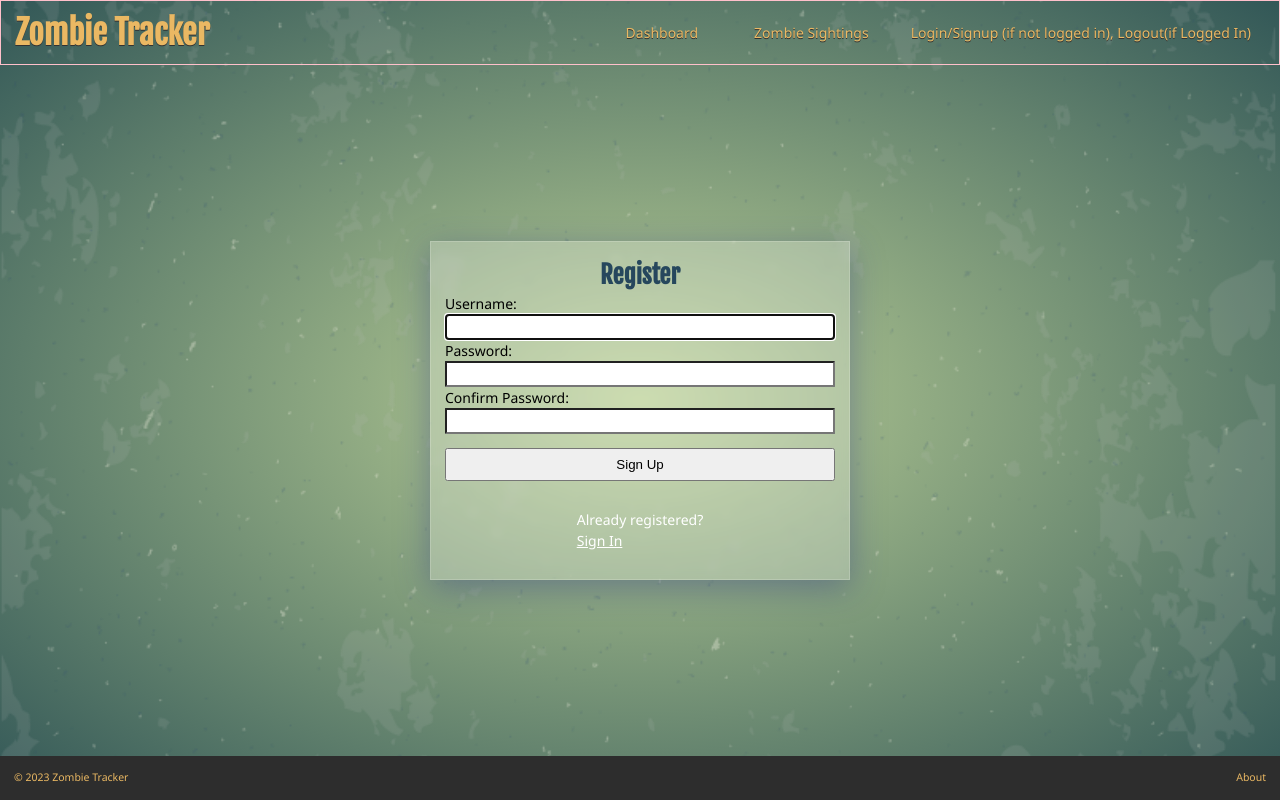
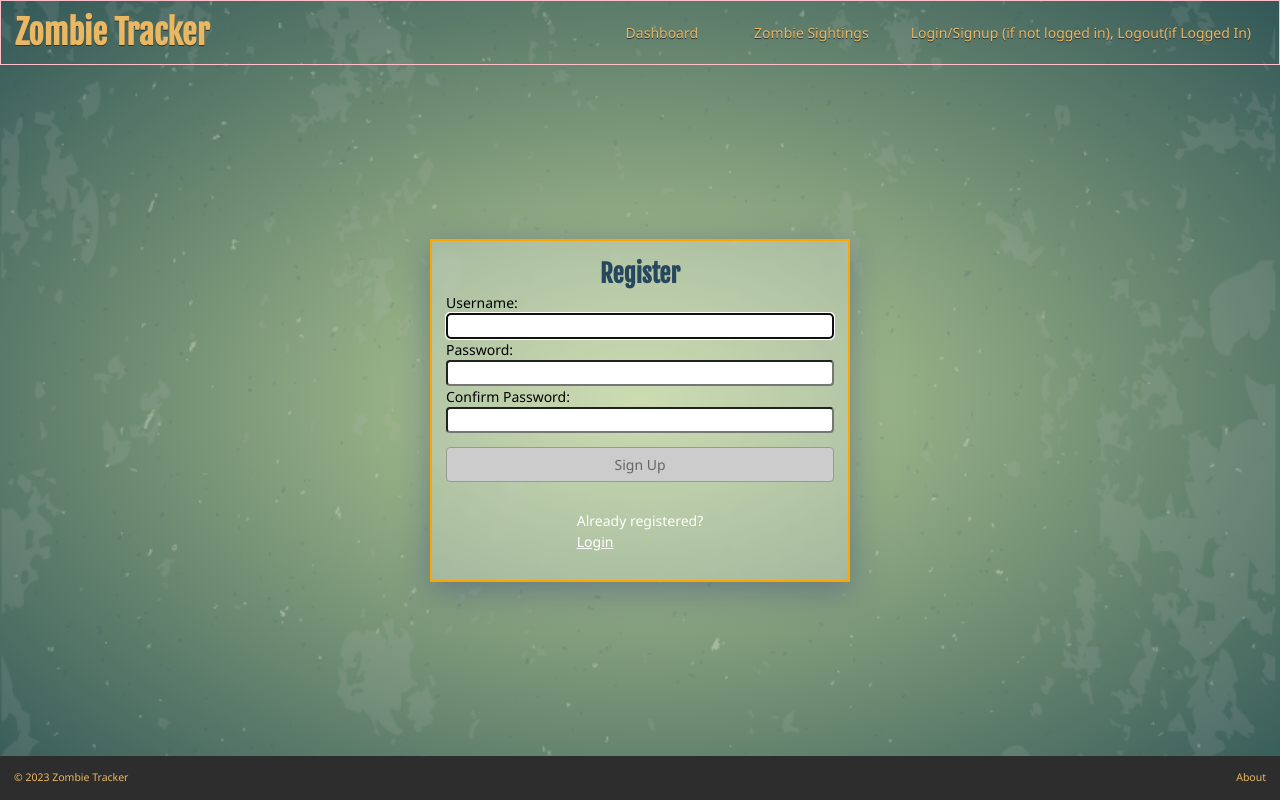
Before and after one commit to RHemstad/Zombie_tracker, a React (Create React App) app in the folder client/: page /register in a window 1280 px wide. Built offline with nearby package versions, Linux system fonts and the light colour scheme; a web font is replaced by a local one.

Commit message:
styled disable button

```diff
--- a/client/src/components/button/button.css
+++ b/client/src/components/button/button.css
@@ -46,17 +46,28 @@
   }
 
 
-  /* ************************************************************ */
-  /* DISABLED BUTTON */
-  /* ************************************************************ */
+/* ************************************************************ */
+/* DISABLED BUTTON */
+/* ************************************************************ */
 
-  .disabled {
+/* TODO: confirm disabled button styling passes accessibility */
 
-
+.primary-button:disabled,
+.primary-button[disabled] {
+  border: 1px solid #999999;
+  background-color: #cccccc;
+  color: #666666;
+  width: 100%;
   }
 
 
+/* ************************************************************ */
+/* PRIMARY BUTTON FORM */
+/* ************************************************************ */
 
+form .primary-button {
+  width: 100%;
+}
 
 
 
--- a/client/src/components/login/Login.jsx
+++ b/client/src/components/login/Login.jsx
@@ -1,12 +1,20 @@
+import './login.css';
+import '../../css/forms.css'
 import {useRef, useState, useEffect, useContext } from 'react'
 import AuthContext from '../../context/AuthProvider'
 import Button from '../button/Button';
 import axios from '../../api/axios';
+import { Link, useNavigate } from "react-router-dom";
 
 const LOGIN_URL = 'http://localhost:3500/login';
 //todo set up stricter authentication
 //const LOGIN_URL = 'http://localhost:3500/api/auth/login';
+
+
+//Login - aka sign in to existing account
+//Using the term ‘login’ means that at a glance the user can instantly tell the difference between ‘Login’ and ‘Sign up’.
 const Login = () => {
+    const navigate = useNavigate();
     //const { setAuth } = useContext(AuthContext);
 
     //ref to set focus on input
@@ -73,7 +81,7 @@ const Login = () => {
 
   return (
     <>
-    <section id="register" className="glass-effect">
+    <section id="login" className="glass-effect">
     {/* error message at top */}
     <p ref={errRef} className={errMsg ? "errmsg" : "offscreen"} aria-live="assertive">{errMsg}</p>
 
@@ -97,7 +105,7 @@ const Login = () => {
         {/* **** PASSWORD **** */}
         {/* ******************* */}
 
-<label htmlFor="password">Username</label>
+<label htmlFor="password">Password</label>
     <input
         type="password"
         id="pasword"
@@ -106,15 +114,14 @@ const Login = () => {
         required
     />
 
-    <button type="submit">Sign In</button>
+    <Button className="primary-button" type="submit">Login</Button>
 </form>
 
     {/* END FORM */}
 
     <p>Need an Account?<br />
     <span className="line">
-            {/*put router link here*/}
-            <a href="#">Sign Up (Register)</a>
+            <Link to="/register">Sign Up</Link>
     </span>
     </p>
 
--- a/client/src/components/login/login.css
+++ b/client/src/components/login/login.css
@@ -0,0 +1,13 @@
+#login {
+    max-width: 420px;
+    min-width: 420px;
+    height: fit-content;
+    width: 100%;
+    display: flex;
+    flex-direction: column;
+    justify-content: center;
+    align-items: center;
+    padding: var(--spacing-md);
+    color: var(--color-text);
+    border: 2px solid red;
+}
--- a/client/src/components/register/Register.jsx
+++ b/client/src/components/register/Register.jsx
@@ -1,16 +1,21 @@
 
+import '../../css/forms.css'
 import './register.css'
 import { useRef, useState, useEffect} from 'react';
 import { faCheck, faTimes, faInfoCircle } from '@fortawesome/free-solid-svg-icons';
 import { FontAwesomeIcon } from '@fortawesome/react-fontawesome';
 import Button from '../button/Button';
 import axios from '../../api/axios';
+import { Link, useNavigate } from "react-router-dom";
 
 const USER_REGEX = /^[A-z][A-z0-9-_]{3,23}$/;
 const PWD_REGEX = /^(?=.*[a-z])(?=.*[A-Z])(?=.*[0-9])(?=.*[!@#$%]).{8,24}$/;
 const REGISTER_URL = 'http://localhost:3500/register'; //endpoint for registration in backend
 
+
+//Register - aka sign up, create account
 const Register = () => {
+    const navigate = useNavigate();
     const userRef = useRef();
     const errRef = useRef();
 
@@ -55,8 +60,8 @@ const Register = () => {
         //const result = PWD_REGEX.test(password);
         //console.log(result);
         //console.log(password);
-        //const match = password === matchPwd;
-        //setValidMatch(match);
+        const match = password === matchPwd;
+        setValidMatch(match);
     }, [password, matchPwd])
 
     useEffect(() => {
@@ -195,23 +200,16 @@ const Register = () => {
             Must match the first password input field.
         </p>
 
-        <Button className="disabled" disabled={!validName || !validPwd || !validMatch ? true : false}>Sign Up</Button>
+        <button className="primary-button" disabled={!validName || !validPwd || !validMatch ? true : false}>Sign Up</button>
     </form>
     {/* END FORM */}
 
     <p>Already registered?<br />
     <span className="line">
-            {/*put router link here*/}
-            <a href="#">Sign In</a>
+
+            <Link to="/login">Login</Link>
     </span>
     </p>
-
-
-
-
-
-
-
     </section>
     </>
   )
--- a/client/src/components/register/register.css
+++ b/client/src/components/register/register.css
@@ -2,9 +2,6 @@
     max-width: 420px;
     min-width: 420px;
     height: fit-content;
-}
-
-section {
     width: 100%;
     display: flex;
     flex-direction: column;
@@ -13,84 +10,5 @@ section {
     padding: var(--spacing-md);
     /*background-color: rgba(0,0,0,0.4);*/
     color: var(--color-text);
+    border: 2px solid orange;
 }
-
-
-
-
-form {
-    display: flex;
-    flex-direction: column;
-   /* justify-content: space-evenly;*/
-    flex-grow: 1;
-    padding-bottom: 1rem;
-    width: inherit;
-    max-height: 400px;
-}
-
-label {
-    color: var(--color-text-alt);
-}
-
-input[type="text"],
-input[type="password"],
-textarea {
-  padding: var(--spacing-xx-sm);
-  border-radius: var(--size-border-radius-small);
-}
-
-
-
-
-button {
-  margin-top: var(--spacing-md);
-}
-
-button {
-  padding: var(--spacing-x-sm);
-}
-
-.instructions {
-    font-size: var(--font-size-small);
-    border-radius: var(--size-border-radius-medium);
-    background: var(--color-alert);
-    color: var(--color-text);
-    padding: var(--spacing-xx-sm);
-    position: relative;
-    bottom: 0;
-}
-
-.instructions > svg {
-    margin-right: var(--spacing-xx-sm);
-}
-
-.offscreen {
-    position: absolute;
-    left: -9999px;
-}
-
-.hide {
-    display: none;
-}
-
-.valid {
-    color: green;
-    margin-left: var(--spacing-xx-sm);
-}
-
-.invalid {
-    color: var(--color-tertiary);
-    margin-left: var(--spacing-xx-sm)
-}
-
-.errmsg {
-    background-color: var(--color-alert);
-    color: var(--color-text);
-    font-weight: var(--font-weight-bold);
-    padding: var(--spacing-x-sm);
-    margin-bottom: var(--spacing-x-sm);
-}
-
-.line {
-    display: inline-block;
-}
--- /dev/null
+++ b/client/src/css/forms.css
@@ -0,0 +1,78 @@
+
+
+form {
+    display: flex;
+    flex-direction: column;
+   /* justify-content: space-evenly;*/
+    flex-grow: 1;
+    padding-bottom: 1rem;
+    width: inherit;
+    max-height: 400px;
+}
+
+label {
+    color: var(--color-text-alt);
+}
+
+input[type="text"],
+input[type="password"],
+textarea {
+  padding: var(--spacing-xx-sm);
+  border-radius: var(--size-border-radius-medium);
+}
+
+
+
+
+button {
+  margin-top: var(--spacing-md);
+}
+
+button {
+  padding: var(--spacing-x-sm);
+}
+
+.instructions {
+    font-size: var(--font-size-small);
+    border-radius: var(--size-border-radius-medium);
+    background: var(--color-alert);
+    color: var(--color-text);
+    padding: var(--spacing-xx-sm);
+    position: relative;
+    bottom: 0;
+}
+
+.instructions > svg {
+    margin-right: var(--spacing-xx-sm);
+}
+
+.offscreen {
+    position: absolute;
+    left: -9999px;
+}
+
+.hide {
+    display: none;
+}
+
+.valid {
+    color: green;
+    margin-left: var(--spacing-xx-sm);
+}
+
+.invalid {
+    color: var(--color-tertiary);
+    margin-left: var(--spacing-xx-sm)
+}
+
+.errmsg {
+    background-color: var(--color-alert);
+    color: var(--color-text);
+    font-weight: var(--font-weight-bold);
+    padding: var(--spacing-x-sm);
+    margin-bottom: var(--spacing-x-sm);
+}
+
+.line {
+    display: inline-block;
+}
```
